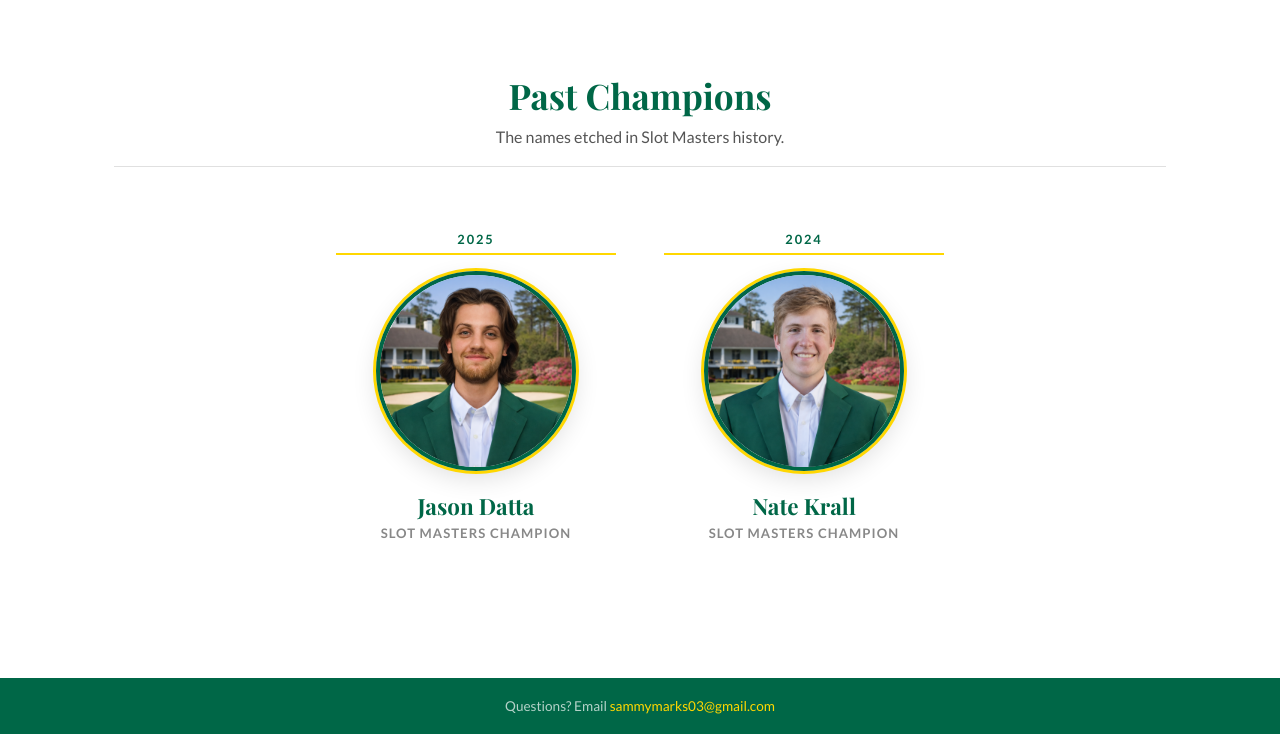
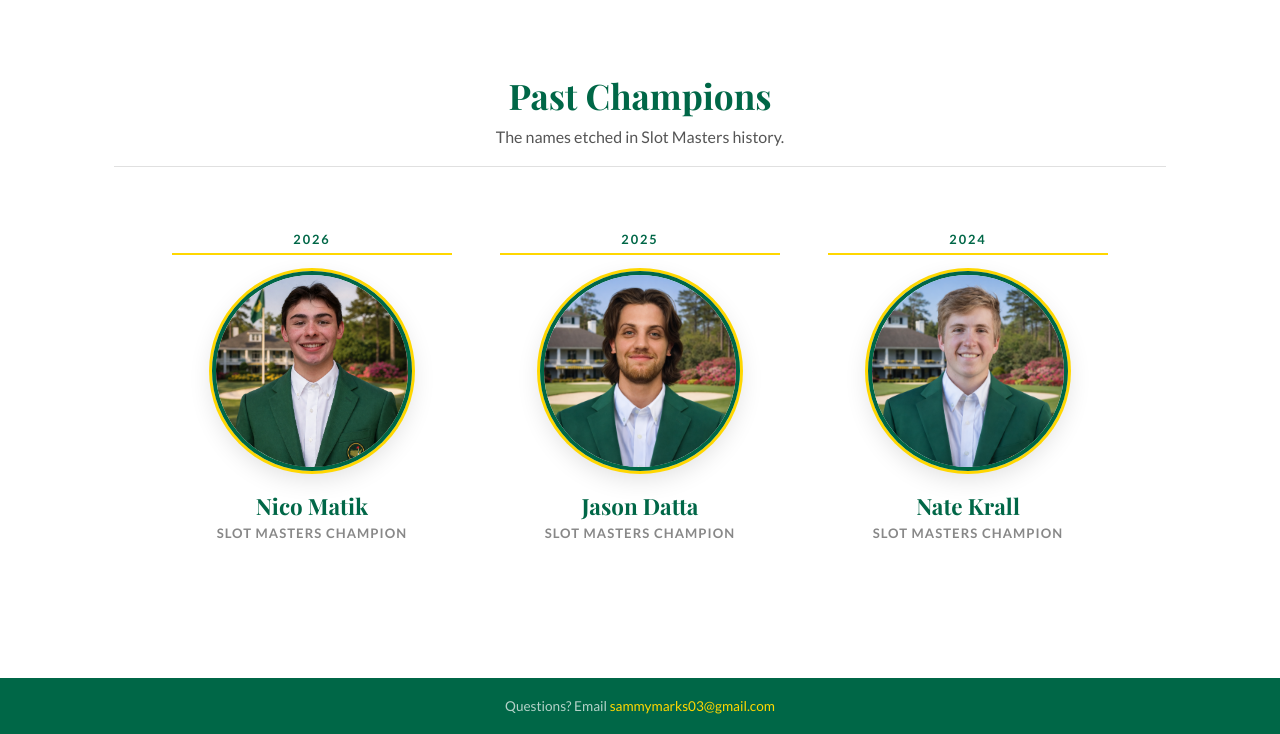
Before and after one commit to natekrall24/masters-pool-website, a Flask app: page /champions in a window 1280 px wide. Shown: the part 66-800 px from the top of the page. Run offline with Flask 3, Linux system fonts and the light colour scheme.

Commit message:
champion photo

```diff
--- a/templates/champions.html
+++ b/templates/champions.html
@@ -8,6 +8,17 @@
 </div>
 
 <div class="champions-grid">
+
+    <div class="champion-card">
+        <div class="champion-year">2026</div>
+        <div class="champion-photo-wrap">
+            <img src="{{ url_for('static', filename='2026_champion.png') }}" alt="Nico Matik" class="champion-photo">
+        </div>
+        <div class="champion-info">
+            <h3 class="champion-name">Nico Matik</h3>
+            <p class="champion-title">Slot Masters Champion</p>
+        </div>
+    </div>
 
     <div class="champion-card">
         <div class="champion-year">2025</div>
```
Also changed, not shown: static/2026_champion.png (added).
